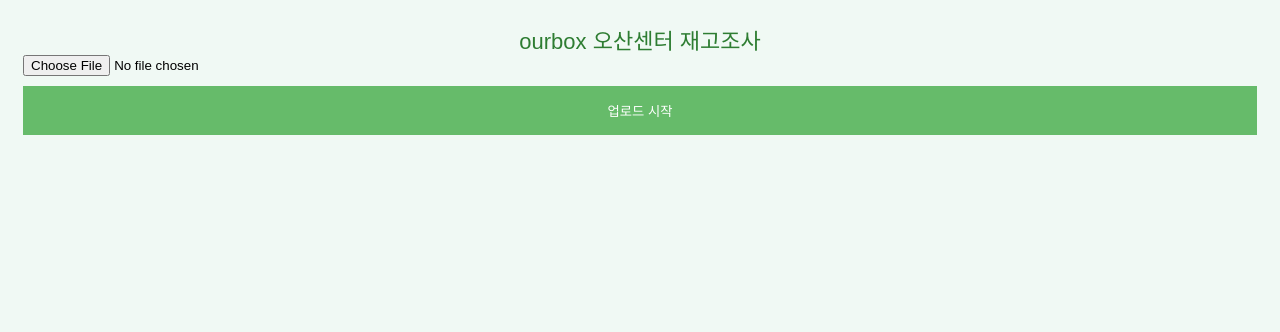
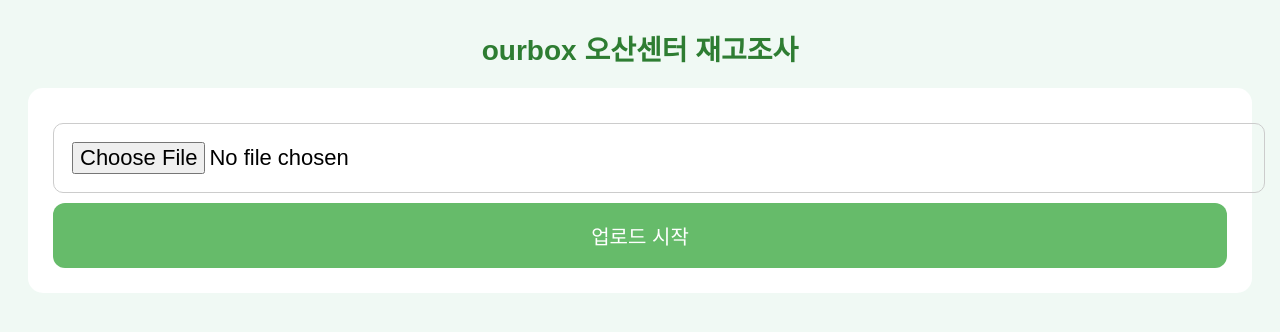
Before and after one commit to kkm25858992-ui/inventory-check-system, a Flask app: page / in a window 1280 px wide. Shown: the top 332 px of the page. Run offline with Flask 3, Linux system fonts and the light colour scheme; the visitor is signed in with stand-in values (Sample User, id 1).

Commit message:
Update index.html

```diff
--- a/templates/index.html
+++ b/templates/index.html
@@ -5,18 +5,75 @@
 <title>ourbox 오산센터 재고조사</title>
 
 <style>
-body { font-family:sans-serif; padding:15px; background:#f0f9f4; }
-.header { text-align:center; font-size:22px; color:#2e7d32; }
-
-button {
-    width:100%; padding:15px; margin-top:10px;
-    background:#66bb6a; color:white; border:none;
+body {
+    font-family:sans-serif;
+    padding:20px;
+    background:#f0f9f4;
 }
 
-.nav-buttons { display:flex; gap:5px; }
-.nav-buttons button { flex:1; }
+/* 제목 */
+.header {
+    text-align:center;
+    font-size:28px;
+    font-weight:bold;
+    color:#2e7d32;
+    margin-bottom:20px;
+}
 
-.card { background:white; padding:15px; border-radius:10px; }
+/* 카드 */
+.card {
+    background:white;
+    padding:25px;
+    border-radius:15px;
+    box-shadow:0 4px 10px rgba(0,0,0,0.1);
+}
+
+/* 텍스트 */
+p {
+    font-size:20px;
+    margin:8px 0;
+}
+
+/* 버튼 */
+button {
+    width:100%;
+    padding:18px;
+    margin-top:10px;
+    font-size:20px;
+    background:#66bb6a;
+    color:white;
+    border:none;
+    border-radius:12px;
+}
+
+/* 입력 */
+input {
+    width:100%;
+    padding:18px;
+    font-size:22px;
+    margin-top:10px;
+    border-radius:10px;
+    border:1px solid #ccc;
+}
+
+/* 하단 버튼 */
+.nav-buttons {
+    display:flex;
+    gap:8px;
+    margin-top:10px;
+}
+
+.nav-buttons button {
+    flex:1;
+    font-size:18px;
+}
+
+/* 업로드 영역 */
+#uploadForm {
+    background:white;
+    padding:25px;
+    border-radius:15px;
+}
 </style>
 </head>
 
@@ -31,20 +88,16 @@ button {
 
 <div id="app"></div>
 
-<!-- 🔥 data 먼저 선언 -->
 <script>
 let data = {{ data|tojson }};
 let currentIndex = 0;
 </script>
 
-<!-- 🔥 script.js 로드 -->
 <script src="/static/script.js"></script>
 
-<!-- 🔥 render 실행 보장 -->
 <script>
 window.onload = function() {
     if (data && data.length > 0) {
-
         document.getElementById('uploadForm').style.display = 'none';
 
         data = data.map(x => ({
@@ -53,7 +106,7 @@ window.onload = function() {
             "차이수량": ""
         }));
 
-        render(); // 🔥 핵심
+        render();
     }
 };
 </script>
```
